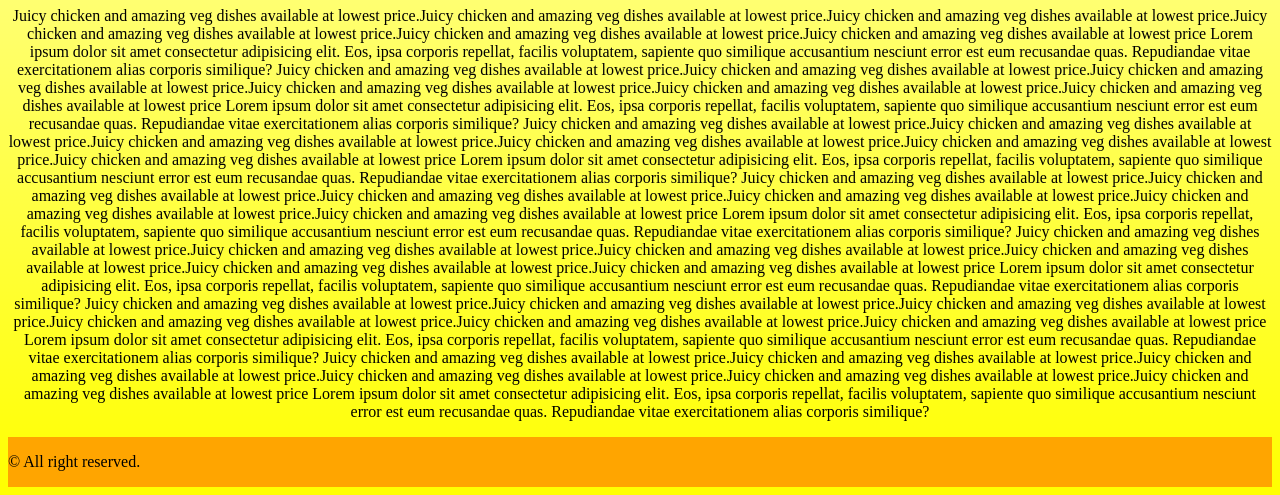
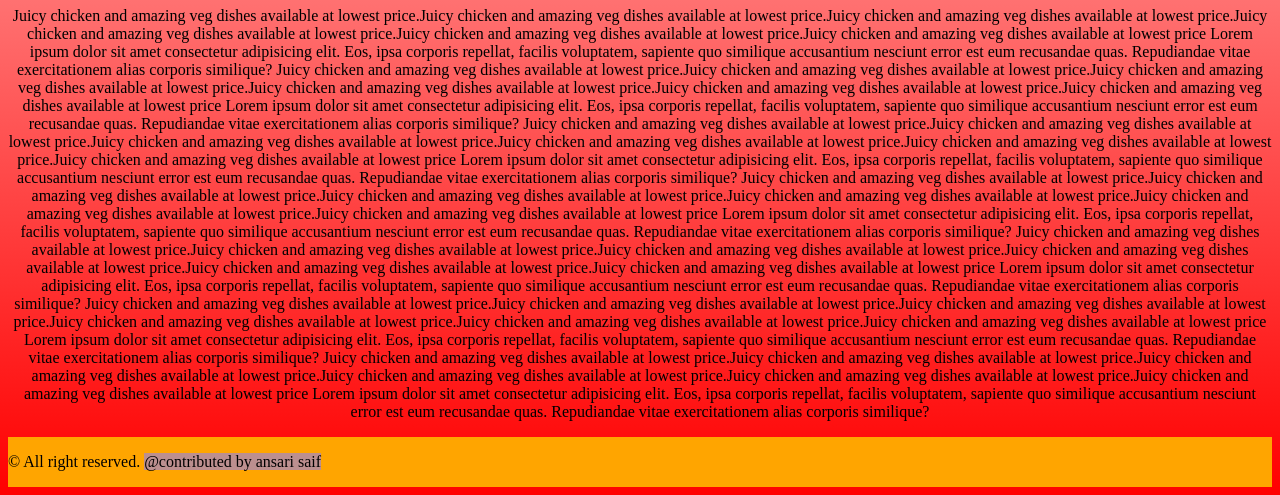
Before and after one commit to abhi2694/basicwebsite, a plain HTML site: page index.html in a window 1280 px wide. Shown: the part 621-1116 px from the top of the page. Drawn offline with Linux system fonts and the light colour scheme.

Commit message:
saif made changes

```diff
--- a/index.html
+++ b/index.html
@@ -8,7 +8,7 @@
     <style>
 
         body{
-            background-image: linear-gradient(to bottom,white,yellow);
+            background-image: linear-gradient(to bottom,white,red);
         }
 
         #navbar-main{
@@ -63,6 +63,9 @@
             text-align: center;
             font-size: 25px;
         }
+        .footer{
+            background-color: rosybrown;
+        }
     </style>
 </head>
 <body>
@@ -87,7 +90,7 @@
         </ul>
 
         <form style="margin-top: 3%;margin-left:50%;">
-            <input type="text" />
+            <input type="search" />
             <button>Search Me</button>
         </form>
     </nav>
@@ -135,7 +138,7 @@
     </aside>
     <footer>
         <nav id="navbar-last">
-            <p>&copy; All right reserved.</p>
+            <p>&copy; All right reserved. <span class="footer">@contributed by ansari saif</span></p>
         </nav>
     </footer>
 </body>
```
